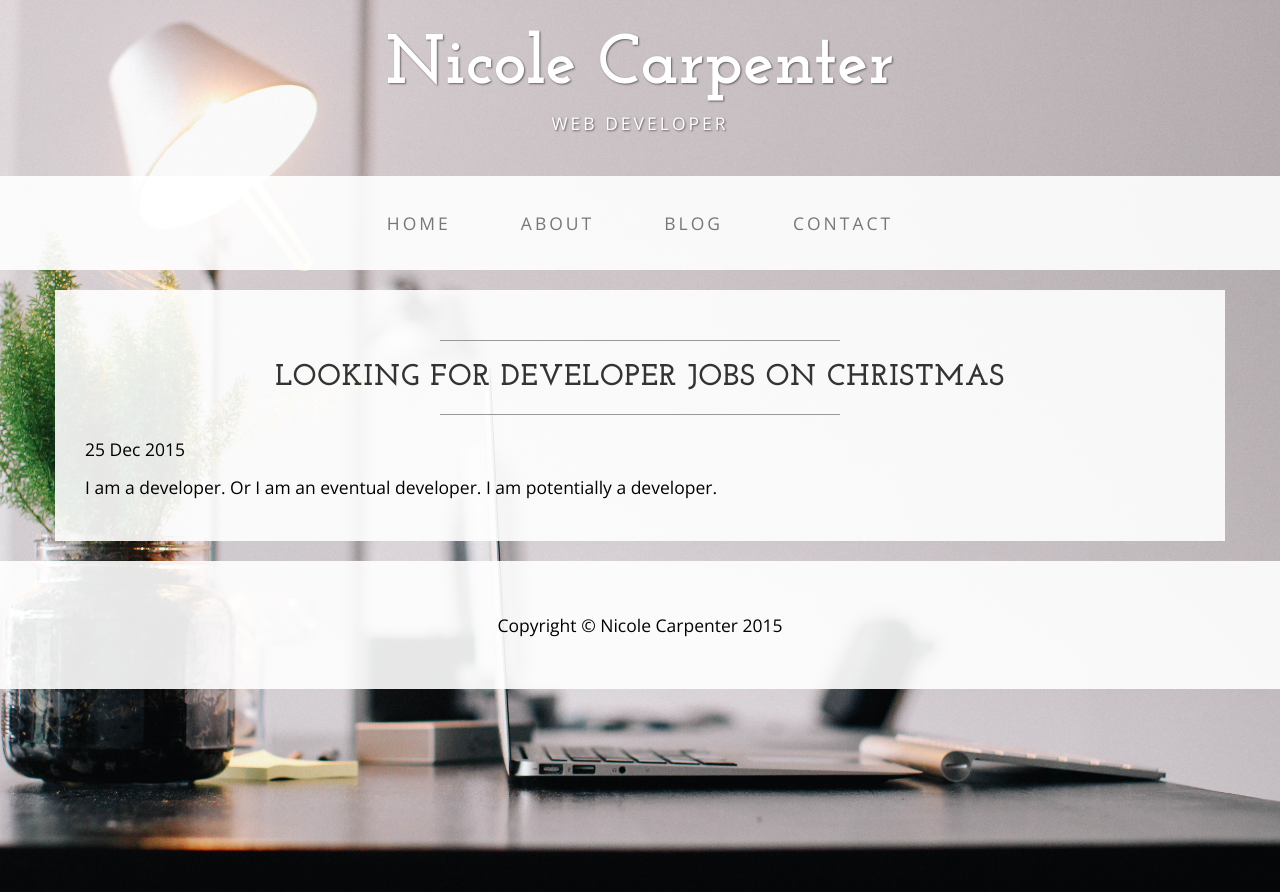
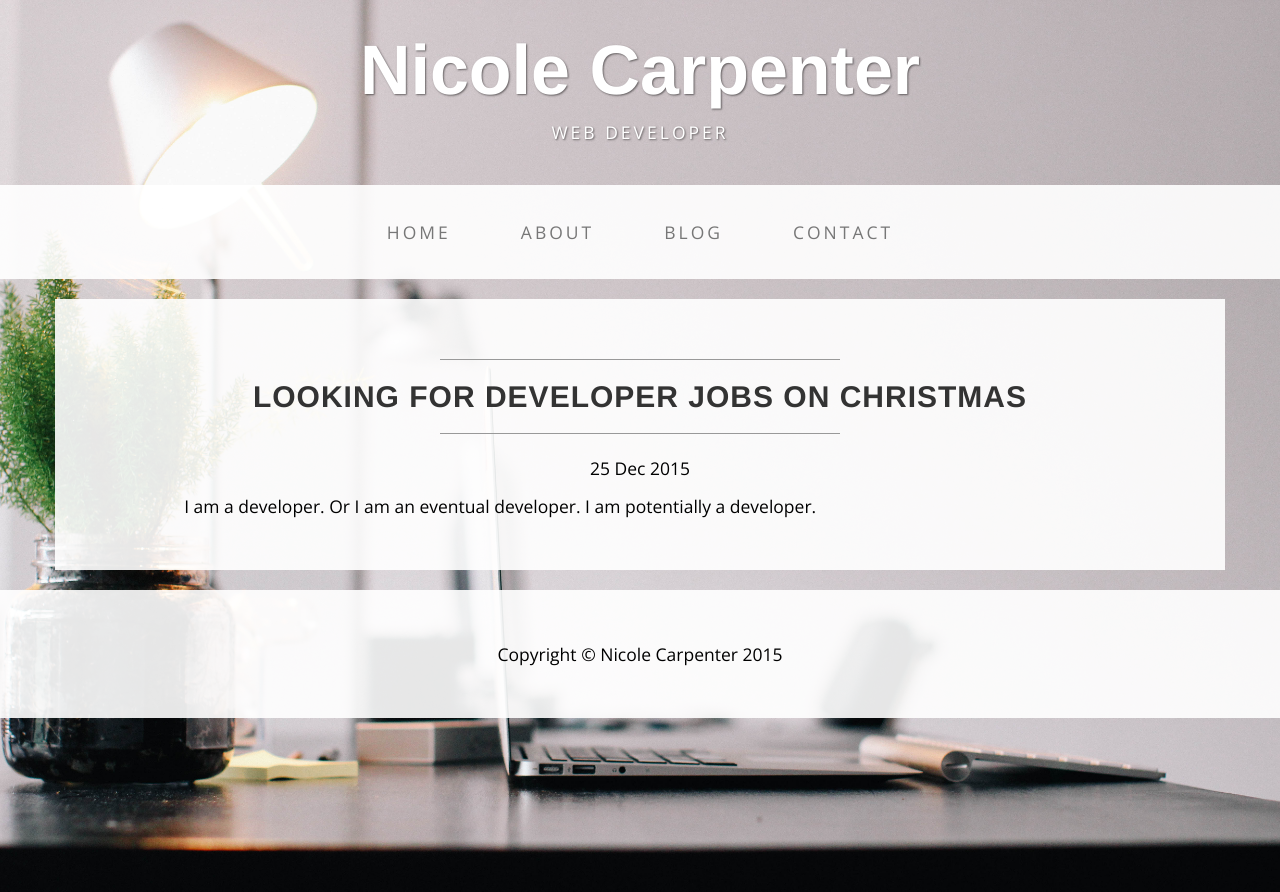
Before and after one commit to voilawalla/voilawalla.github.io, a Jekyll site: the page built from _posts/2015-12-25-looking-for-developer-jobs-on-christmas.md, in a window 1280 px wide. Shown: the top 892 px of the page. Built offline with Jekyll 4.4.1, drawn with Linux system fonts in a browser that asks for light colours; nearby versions of some CDN libraries; some web fonts are replaced; library files that are not in the unit come from our copies.

Commit message:
change heading font

```diff
--- a/_layouts/default.html
+++ b/_layouts/default.html
@@ -11,7 +11,7 @@
   <link href="/css/bootstrap.min.css" rel="stylesheet">
   <link href="/css/application.css" rel="stylesheet">
   <link href="http://fonts.googleapis.com/css?family=Open+Sans:300italic,400italic,600italic,700italic,800italic,400,300,600,700,800" rel="stylesheet" type="text/css">
-  <link href="http://fonts.googleapis.com/css?family=Josefin+Slab:100,300,400,600,700,100italic,300italic,400italic,600italic,700italic" rel="stylesheet" type="text/css">
+  <link href="http://fonts.googleapis.com/css?family=Quattrocento:100,300,400,600,700,100italic,300italic,400italic,600italic,700italic" rel="stylesheet" type="text/css">
   <link rel="stylesheet" href="https://maxcdn.bootstrapcdn.com/font-awesome/4.5.0/css/font-awesome.min.css">
 </head>
 
--- a/_layouts/post.html
+++ b/_layouts/post.html
@@ -3,11 +3,11 @@ layout: default
 ---
 <div class="row">
   <div class="box">
-    <div class="col-lg-12">
+    <div class="col-lg-10 col-lg-offset-1">
       <hr>
       <h2 class="text-center">{{ page.title }}</h2>
       <hr>
-      <p class="meta">{{ page.date | date_to_string }}</p>
+      <p class="meta text-center">{{ page.date | date_to_string }}</p>
 
       <div class="post">
         {{ content }}
--- a/css/application.css
+++ b/css/application.css
@@ -20,7 +20,7 @@ h4,
 h5,
 h6 {
   text-transform: uppercase;
-  font-family: "Josefin Slab","Helvetica Neue",Helvetica,Arial,sans-serif;
+  font-family: "Quattrocento","Helvetica Neue",Helvetica,Arial,sans-serif;
   font-weight: 700;
   letter-spacing: 1px;
 }
@@ -79,7 +79,7 @@ hr {
 
 .box {
   margin-bottom: 20px;
-  padding: 30px 15px;
+  padding: 40px 20px;
   background: #fff;
   background: rgba(255,255,255,0.9);
 }
@@ -119,7 +119,7 @@ footer p {
     padding: 30px 0 10px;
     text-align: center;
     text-shadow: 1px 1px 2px rgba(0,0,0,0.5);
-    font-family: "Josefin Slab","Helvetica Neue",Helvetica,Arial,sans-serif;
+    font-family: "Quattrocento","Helvetica Neue",Helvetica,Arial,sans-serif;
     font-size: 5em;
     font-weight: 700;
     line-height: normal;
```
